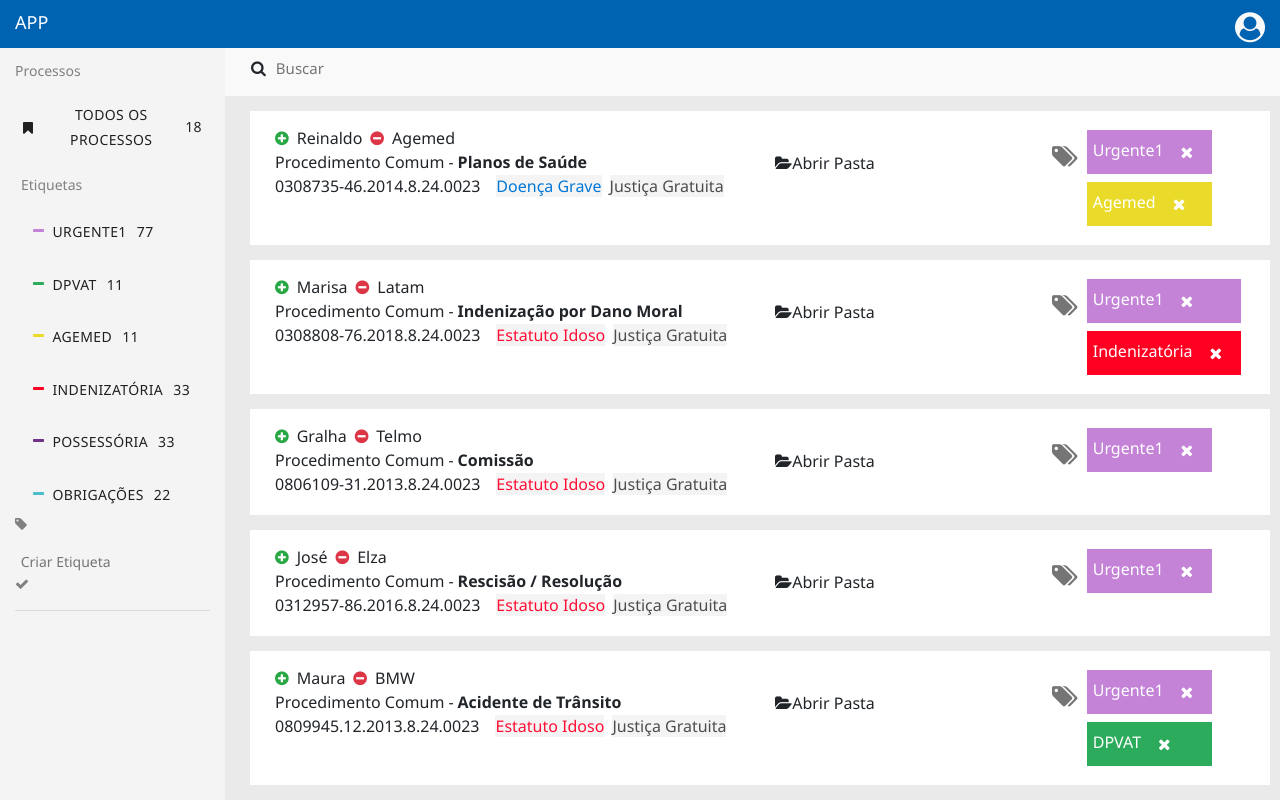
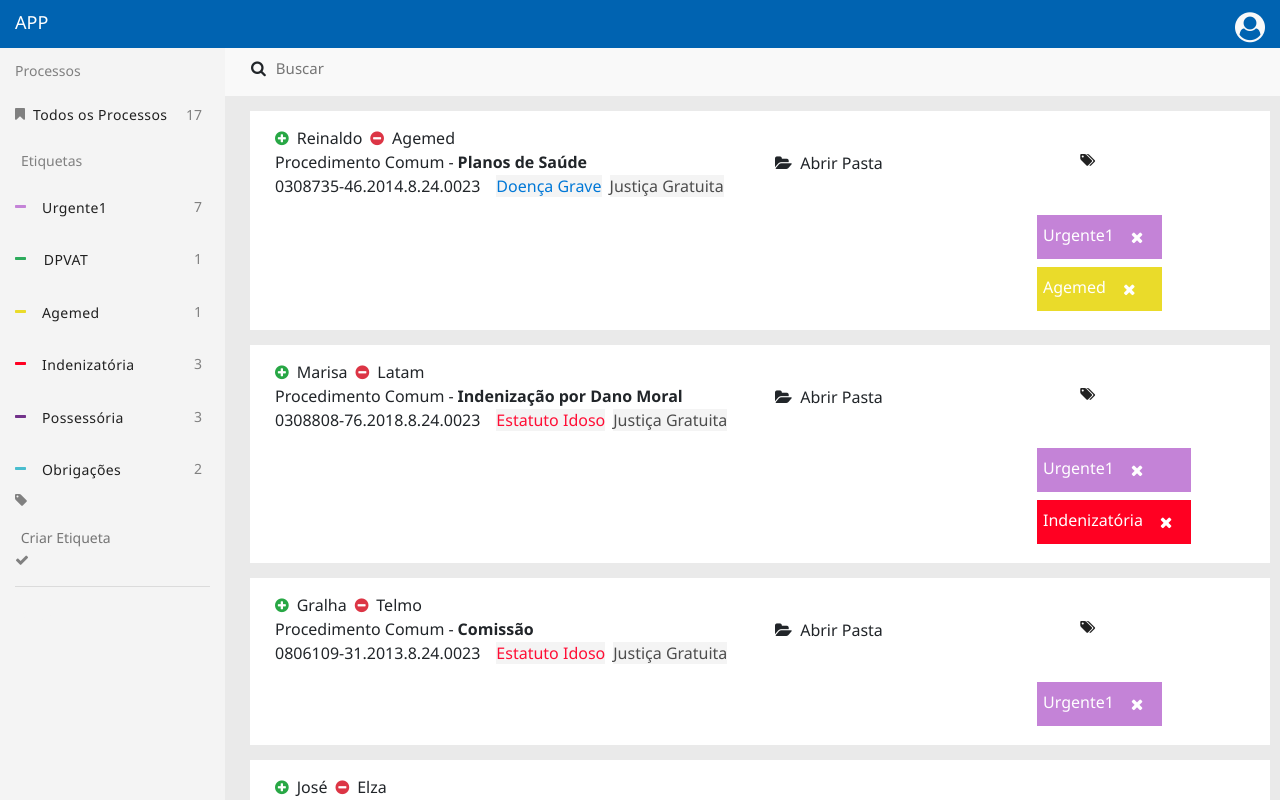
Before and after one commit to dayanedias/projeto_softplan, a React (Create React App) app: page / in a window 1280 px wide. Shown: the top 800 px of the page. Built offline with nearby package versions, Linux system fonts and the light colour scheme.

Commit message:
Correções

```diff
--- a/src/components/template/Cards.jsx
+++ b/src/components/template/Cards.jsx
@@ -35,12 +35,16 @@ export default class Cards extends Component {
         })
     }
 
-    countCards = (idCard) => {
-        const count = this.state.cards.filter(card => {
-            return card.tag.includes(parseInt(idCard))
-        })
-        return count.length
+    countCards = (idTag) => {
+
+        const count = this.state.cards.filter(cards => {
+             return cards.tag.includes(parseInt(idTag))
+         })
+
+         return count.length
+
     }
+
 
     filterTag = (tag) => {
         this.setState({
@@ -48,10 +52,21 @@ export default class Cards extends Component {
         })
     }
 
-    removeTag = i => {
+    removeTag = (tagId) => {
+     //   debugger
+        // const removeTags = this.state.cards.tag.filter(tag => {
+        //     return tag !== tagId
+        // })
+
+        // console.log(removeTags)
+
+    //     this.setState({
+    //         cards: [ ...removeTags]
+    //     })
+    // }
 
 
-        console.log("Excluir tag")
+
 
         //  this.setState(state => {
         //    const list = state.cards.tags.filter((card, j) => i !== j);
@@ -80,8 +95,9 @@ export default class Cards extends Component {
     chooseTag = (tagId, cardId) => {
 
         const updatedCards = this.state.cards.map((card) => {
-            //debugger
+            tagId = parseInt(tagId)
             if (cardId.id === card.id) {
+                if(card.tag.includes(tagId)) return card;
                 return {
                     ...card,
                     tag: [...card.tag, tagId]
@@ -140,14 +156,15 @@ export default class Cards extends Component {
 
 
                                 <div className="folder column mid col-md-3">
-                                    <i className="fa fa-folder-open"></i>
+                                    <i className="fa fa-folder-open mr-2"></i>
                                     Abrir Pasta
                                 </div>
 
                                 <div className="add-tag column right col-md-3">
                                     <div className="row">
 
-                                        <div>
+                                        <div className="p-3">
+
                                             {/* Chama o botão com Pop over */}
                                             <PopOver tags={this.state.tags} card={card} chooseTag={this.chooseTag} />
                                         </div>
@@ -164,7 +181,7 @@ export default class Cards extends Component {
                                                         <span className="tags row" style={{ backgroundColor: tag.background, color: tag.color }}>
                                                             <div >
                                                                 {tag.name}
-                                                                <button className="btn btn-md del-tags" onClick={this.removeTag}><i className="fa fa-times ml-1"></i> </button>
+                                                                <button className="btn btn-md del-tags" onClick={this.removeTag(tag.id)}><i className="fa fa-times ml-1"></i> </button>
                                                             </div>
                                                         </span>
                                                     </div>
@@ -188,7 +205,7 @@ export default class Cards extends Component {
         return (
             <React.Fragment>
                 <main className="menu-area">
-                        {this.loadCards()}
+                    {this.loadCards()}
                 </main>
 
                 <Nav selectedTag={this.state.selectedTag}
--- a/src/components/template/Nav.css
+++ b/src/components/template/Nav.css
@@ -11,12 +11,9 @@ aside.menu-area {
     border-style: none;
 }
 
-.count {
-    text-align: right;
-}
-
 .menu-iten {
     color: #808080;
+    position: relative;
 }
 
 .button-menu {
@@ -46,7 +43,27 @@ aside.menu-area {
           color: #FFF
       }
 
-.menu-text {
-    font-family: 'Segoe UI', Tahoma, Geneva, Verdana, sans-serif
+    .menu-text {
+    font-family: 'Segoe UI', Tahoma, Geneva, Verdana, sans-serif !important;
+    font-size: 14px !important;
 
 }
+
+button {
+    text-transform: none !important;
+    font-family: 'Segoe UI', Tahoma, Geneva, Verdana, sans-serif !important;
+    font-weight: none !important;
+
+}
+
+.count-tags {
+    position: absolute;
+    right: 0;
+    padding: 6px 8px;
+    box-sizing: border-box;
+}
+
+#all-process{
+    top: 0;
+    padding-top: 23px;
+}
--- a/src/components/template/Nav.jsx
+++ b/src/components/template/Nav.jsx
@@ -1,7 +1,7 @@
 import React, { Component } from 'react'
 import './Nav.css'
 import dbData from '../../data/db.json'
-import { Button } from '@material-ui/core';
+import Button from '@material-ui/core/Button';
 
 class Nav extends Component {
     constructor(props) {
@@ -15,12 +15,16 @@ class Nav extends Component {
         this.updateState = this.updateState.bind(this)
     }
 
-    countTags = (idCard) => {
-        //debugger
+    countTags = (idTag) => {
+        // debugger
+
+
         const count = this.props.cards.filter(card => {
-            return card.tag.includes(parseInt(idCard))
+            return card.tag.includes(parseInt(idTag))
         })
+        console.log(idTag, this.props.cards)
         return count.length
+
     }
 
     generateColor() {
@@ -48,18 +52,24 @@ class Nav extends Component {
     render() {
 
         const props = this.props
+
+        console.log(props)
         return (
             <aside className="menu-area">
                 <nav className="menu">
                     <div className="menu-iten">
                         <strong>Processos</strong>
 
-                            <div className="process pt-3 menu-iten" style={{ backgroundColor: props.selectedTag === '' ? '#EAEAEA' : '#F4F4F4' }}>
+                        <div className="process pt-3 menu-iten" style={{ backgroundColor: props.chooseTag === '' ? '#EAEAEA' : '#F4F4F4' }}>
+                            <i className="process-icon fa fa-bookmark" />
                             <Button onClick={() => props.clickTag('')} >
-                                    <i className="process-icon fa fa-bookmark" />
-                                    <div className="ml-1 menu-text">Todos os Processos</div>
-                                    <div>{props.cards.length}</div>
+                                Todos os Processos
                             </Button>
+                            <div id="all-process" className="count-tags">{props.tags.reduce((currentCount,tag) =>  {
+                                return currentCount + this.countTags(tag.id)
+                            },0
+                            )}
+                            </div>
                         </div>
 
                         <div className="tags pt-3 menu-iten">
@@ -68,18 +78,16 @@ class Nav extends Component {
 
                         {props.tags.map(tag => {
                             return (
-                                    <div className="menu-iten pt-3" style={{ backgroundColor: props.selectedTag === tag.id ? '#EAEAEA' : '#F4F4F4' }}>
+                                <div className="menu-iten pt-3" style={{ backgroundColor: props.clickTag === tag.id ? '#EAEAEA' : '#F4F4F4' }}>
+                                    <i className="fa fa-minus pt-1 pr-2" style={{ color: tag.background }}></i>
                                     <Button onClick={() => props.clickTag(tag.id)} >
-                                            <div key={tag.id} className="row" >
-                                                <i className="fa fa-minus pt-1 pr-2" style={{ color: tag.background }}></i>
-                                                <div> {tag.name} </div>
-                                            </div>
+                                        {tag.name}
+                                    </Button>
+                                    <span className="count-tags">
+                                        {/* {props.countCards(tag.id)} */}
+                                        {this.countTags(tag.id)}
+                                    </span>
 
-                                            <div className="count-tags">
-                                                {props.countCards(tag.id)}
-                                                {this.countTags(tag.id)}
-                                            </div>
-                                        </Button>
                                 </div>
                             )
                         })}
--- a/src/components/template/PopOver.css
+++ b/src/components/template/PopOver.css
@@ -9,5 +9,5 @@
 }
 
 .listTag-title {
-    text-align: left;
+    text-align: center;
 }
--- a/src/components/template/PopOver.jsx
+++ b/src/components/template/PopOver.jsx
@@ -1,8 +1,6 @@
 import React from 'react';
 import './PopOver.css'
-import PropTypes from 'prop-types';
 import Button from '@material-ui/core/Button';
-import IconButton from '@material-ui/core/IconButton';
 import Popover from '@material-ui/core/Popover';
 
 class SimplePopover extends React.Component {
@@ -24,17 +22,6 @@ class SimplePopover extends React.Component {
         });
     };
 
-    // chooseTag = (tagId, cardId) => {
-
-    //     const newCardsTags = cardId.tag.push(tagId)
-
-    //     this.setState({
-    //         cards: newCardsTags
-    //     })
-
-    //     // .addNewTag(this.state.cards)
-    // }
-
     render() {
 
         const props = this.props
@@ -45,11 +32,11 @@ class SimplePopover extends React.Component {
         return (
             <React.Fragment>
                 <div>
-                    <IconButton
+                    <Button
                         aria-owns={open ? 'simple-popper' : undefined}
                         onClick={this.handleClick}>
-                        <p className="icon-tag"><i className="fa fa-tags" /></p>
-                    </IconButton>
+                        <p className="icon-tag"><i className="fa fa-tags"/></p>
+                    </Button>
 
 
                     <Popover
@@ -100,8 +87,8 @@ class SimplePopover extends React.Component {
 
 }
 
-SimplePopover.propTypes = {
-    classes: PropTypes.object.isRequired,
-};
+// SimplePopover.propTypes = {
+//     classes: PropTypes.object.isRequired,
+// };
 
 export default SimplePopover;
```
Lines whose indentation alone changed are shown as unchanged.
